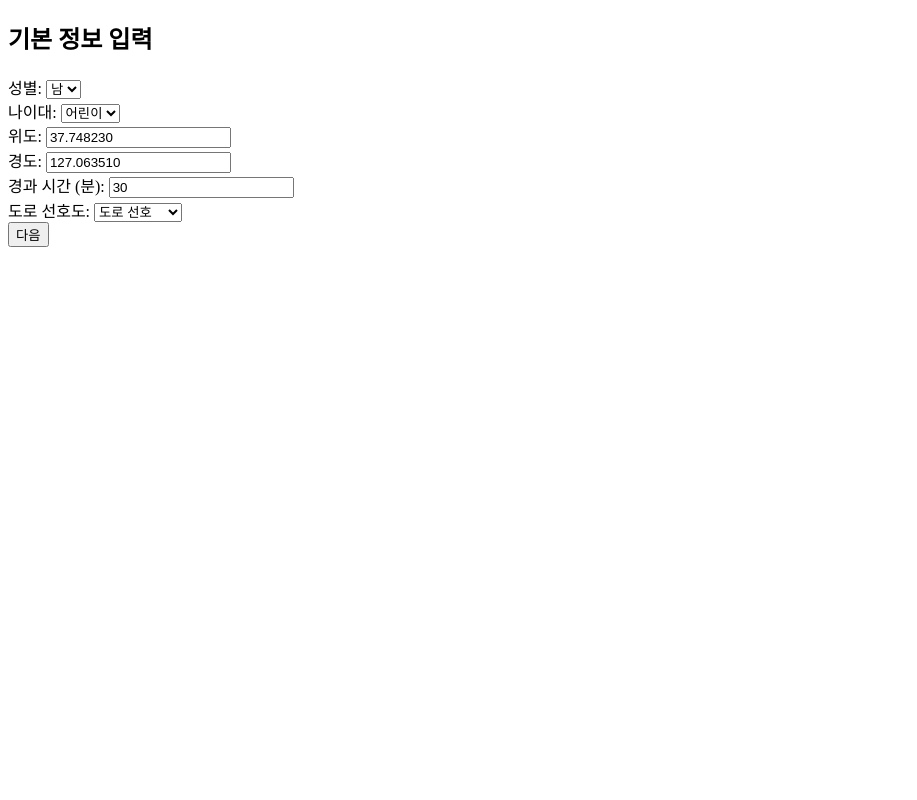
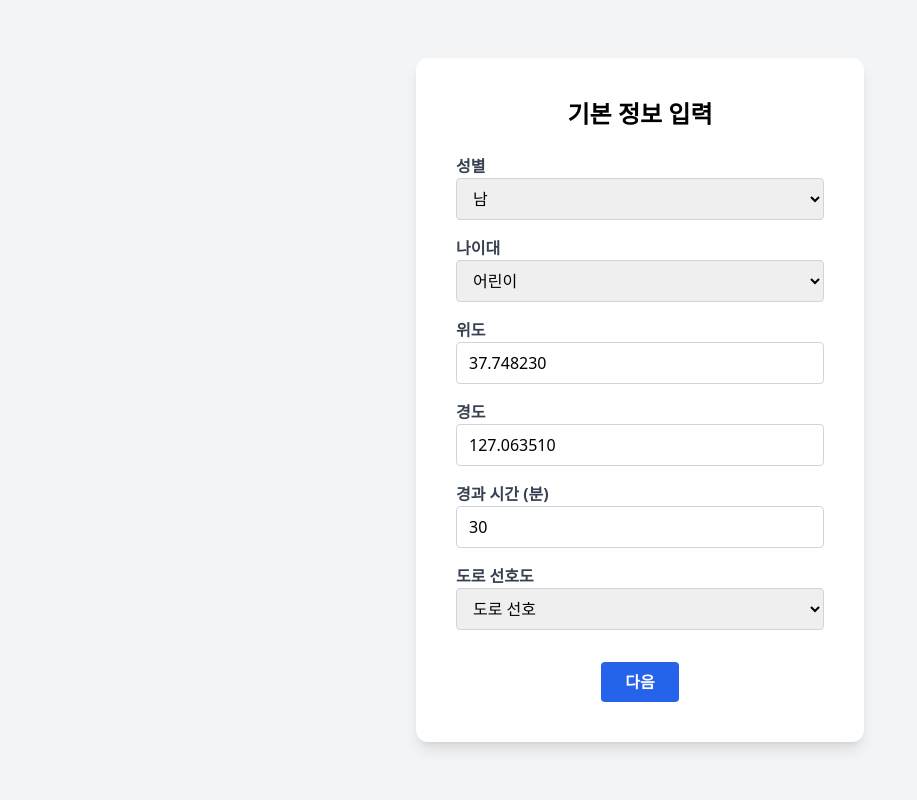
Before and after one commit to rlag-kssk/missing-person-flask, a Flask app: page / in a window 1280 px wide. Shown: the whole page, without its empty margins (0-917 px from the left). Run offline with Flask 3, Linux system fonts and the light colour scheme; some libraries are stand-ins or nearby versions.

Commit message:
Update base_info.html

```diff
--- a/templates/base_info.html
+++ b/templates/base_info.html
@@ -1,15 +1,53 @@
 <!DOCTYPE html>
-<html>
-<head><meta charset="utf-8"><title>기본 정보 입력</title></head>
-<body>
-<h2>기본 정보 입력</h2>
-<form method="post" action="/submit_info">
-    성별: <select name="gender"><option>남</option><option>여</option></select><br>
-    나이대: <select name="age"><option>어린이</option><option>청소년</option><option>성인</option><option>노인</option></select><br>
-    위도: <input name="lat" value="37.748230"><br>
-    경도: <input name="lon" value="127.063510"><br>
-    경과 시간 (분): <input name="time" value="30"><br>
-    도로 선호도: <select name="preference"><option>도로 선호</option><option>자연로 선호</option></select><br>
-    <input type="submit" value="다음">
-</form>
-</body></html>
+<html lang="ko">
+<head>
+  <meta charset="UTF-8" />
+  <title>기본 정보 입력</title>
+  <script src="https://cdn.tailwindcss.com"></script>
+</head>
+<body class="bg-gray-100 flex items-center justify-center h-screen">
+  <div class="bg-white p-10 rounded-xl shadow-lg w-full max-w-md">
+    <h2 class="text-2xl font-bold text-center mb-6">기본 정보 입력</h2>
+    <form method="post" action="/submit_info" class="space-y-4">
+      <div>
+        <label class="block text-gray-700 font-semibold">성별</label>
+        <select name="gender" class="w-full border border-gray-300 rounded px-3 py-2">
+          <option>남</option>
+          <option>여</option>
+        </select>
+      </div>
+      <div>
+        <label class="block text-gray-700 font-semibold">나이대</label>
+        <select name="age" class="w-full border border-gray-300 rounded px-3 py-2">
+          <option>어린이</option>
+          <option>청소년</option>
+          <option>성인</option>
+          <option>노인</option>
+        </select>
+      </div>
+      <div>
+        <label class="block text-gray-700 font-semibold">위도</label>
+        <input name="lat" value="37.748230" class="w-full border border-gray-300 rounded px-3 py-2" />
+      </div>
+      <div>
+        <label class="block text-gray-700 font-semibold">경도</label>
+        <input name="lon" value="127.063510" class="w-full border border-gray-300 rounded px-3 py-2" />
+      </div>
+      <div>
+        <label class="block text-gray-700 font-semibold">경과 시간 (분)</label>
+        <input name="time" value="30" class="w-full border border-gray-300 rounded px-3 py-2" />
+      </div>
+      <div>
+        <label class="block text-gray-700 font-semibold">도로 선호도</label>
+        <select name="preference" class="w-full border border-gray-300 rounded px-3 py-2">
+          <option>도로 선호</option>
+          <option>자연로 선호</option>
+        </select>
+      </div>
+      <div class="pt-4 text-center">
+        <button class="bg-blue-600 text-white font-semibold px-6 py-2 rounded hover:bg-blue-700">다음</button>
+      </div>
+    </form>
+  </div>
+</body>
+</html>
```
